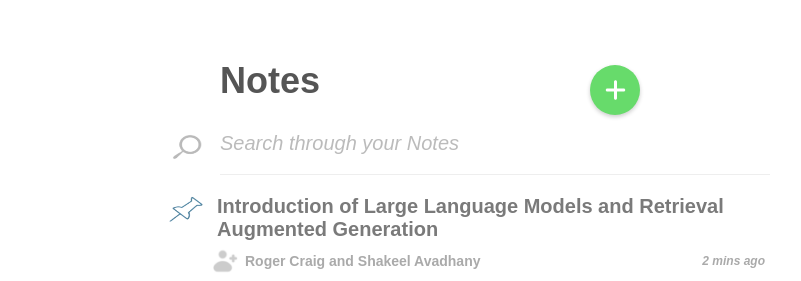
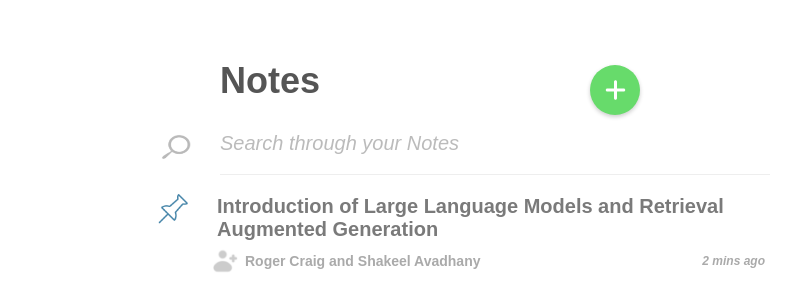
Before and after one commit to huss10/TechnicalAssessment, a React (Create React App) app: page / in a window 1280 px wide. Shown: the top 281 px of the page, without its empty margins (120-921 px from the left). Built offline with nearby package versions, Linux system fonts and the light colour scheme.

Commit message:
third commit

```diff
--- a/src/App.js
+++ b/src/App.js
@@ -3,8 +3,8 @@ import './index.css';
 import { FontAwesomeIcon } from '@fortawesome/react-fontawesome';
 import { v4 as uuidv4 } from 'uuid';
 import { faPlus } from '@fortawesome/free-solid-svg-icons';
-import thumbtack from './thumbtack.PNG';
-import thumbtackHover from './thumbtack2.png';
+import thumbtack from './blue pin.png';
+import thumbtackHover from './gray pin.png';
 import addicon from './addicon.PNG';
 import feather from './feather.PNG';
 import deleteIcon from './delete.JPG';
--- a/src/index.css
+++ b/src/index.css
@@ -43,7 +43,7 @@ h1 {  /* NOTES heading */
   width: 40px;
   height: 40px;
   position: absolute;
-  left: -54px;
+  left: -65px;
   top: 50%;
   transform: translateY(-50%);
 }
@@ -118,16 +118,17 @@ main {
 
 .thumbtack-hover-icon{
   display: none;
-  width: 50px;
-  height: 50px;
+  width: 30px;
+  height: 30px;
   margin-bottom: 30px;
+  margin-right: -10px;
 }
 
 .thumbtack-icon {
   display: flex;
-  width: 50px;
-  height: 50px;
-  margin-bottom: 50px;
+  width: 30px;
+  height: 30px;
+  margin-bottom: 45px;
   margin-right: -50px;
 }
 
```
Also changed, not shown: src/blue pin.png (added), src/gray pin.png (added).
